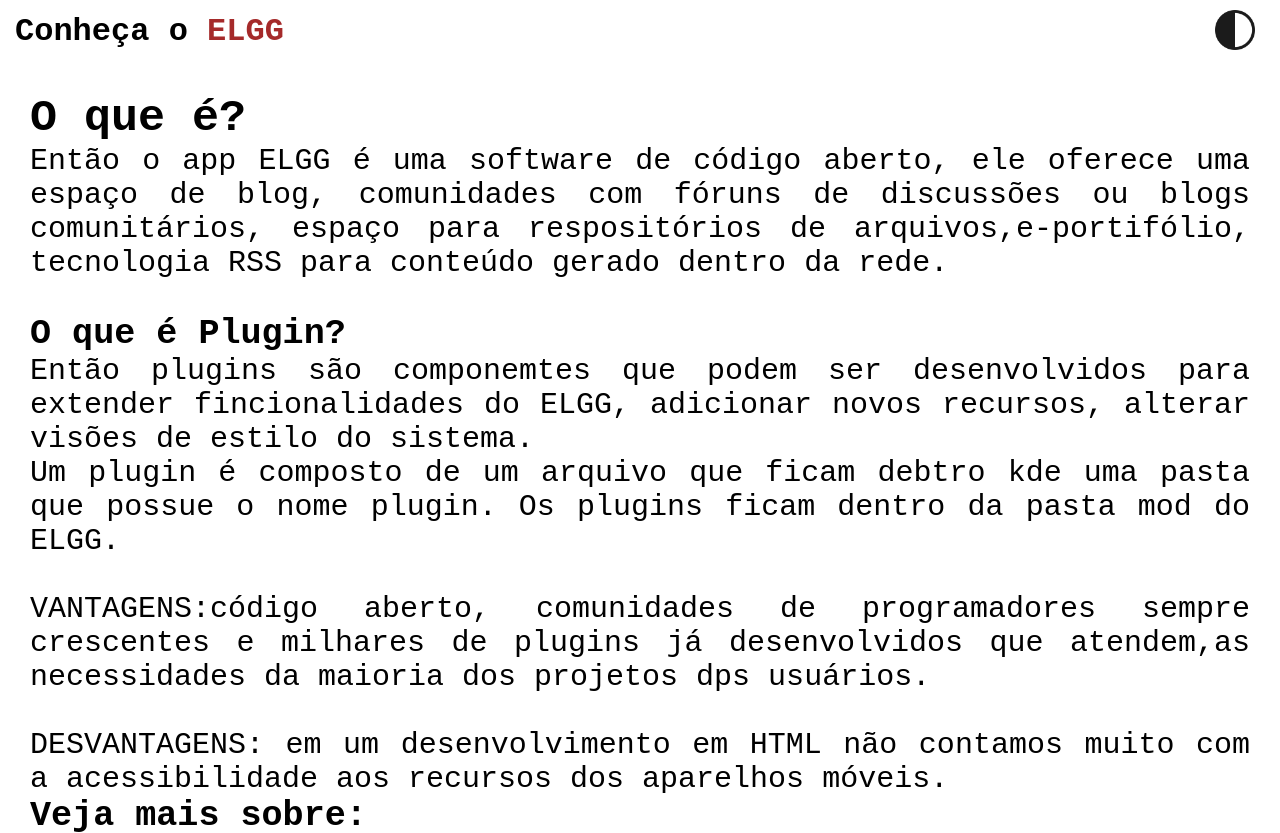
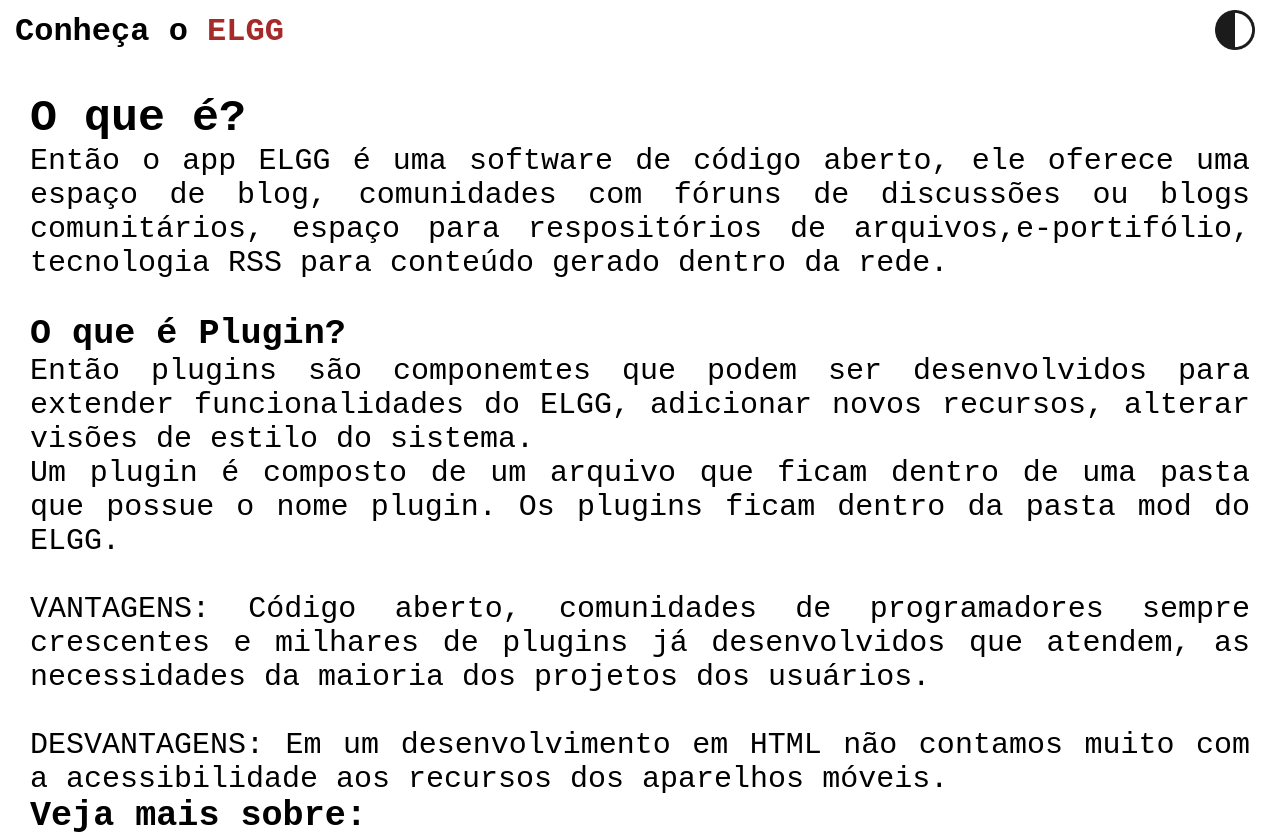
Before and after one commit to drey009/agora-elgg, a plain HTML site: page index.html in a window 1280 px wide. Shown: the top 833 px of the page. Drawn offline with Linux system fonts and the light colour scheme; grey boxes are pictures that could not be loaded; a web font is replaced by a local one.

Commit message:
Update index.html

```diff
--- a/index.html
+++ b/index.html
@@ -25,18 +25,17 @@
 		<br>
 		<H3> O que é Plugin?</H3>
 		<p>
-			Então plugins são componemtes que podem ser desenvolvidos para extender fincionalidades do ELGG, adicionar novos
+			Então plugins são componemtes que podem ser desenvolvidos para extender funcionalidades do ELGG, adicionar novos
 			recursos, alterar visões de estilo do sistema.
 		</p>
 
-		<p> Um plugin é composto de um arquivo que ficam debtro kde uma pasta que possue o nome plugin. Os plugins ficam
+		<p> Um plugin é composto de um arquivo que ficam dentro de uma pasta que possue o nome plugin. Os plugins ficam
 			dentro da pasta mod do ELGG.</p>
 		<br>
-		<p> VANTAGENS:código aberto, comunidades de programadores sempre crescentes e milhares de plugins já desenvolvidos
-			que
-			atendem,as necessidades da maioria dos projetos dps usuários. </p>
+		<p> VANTAGENS: Código aberto, comunidades de programadores sempre crescentes e milhares de plugins já desenvolvidos
+			que atendem, as necessidades da maioria dos projetos dos usuários. </p>
 		<br>
-		<p>DESVANTAGENS: em um desenvolvimento em HTML não contamos muito com a acessibilidade aos recursos dos aparelhos
+		<p>DESVANTAGENS: Em um desenvolvimento em HTML não contamos muito com a acessibilidade aos recursos dos aparelhos
 			móveis.</p>
 		<h3>Veja mais sobre:</h3>
 		<iframe width="560" height="315" src="https://www.youtube.com/embed/MA7w9Cncirg" title="YouTube video player"
```
